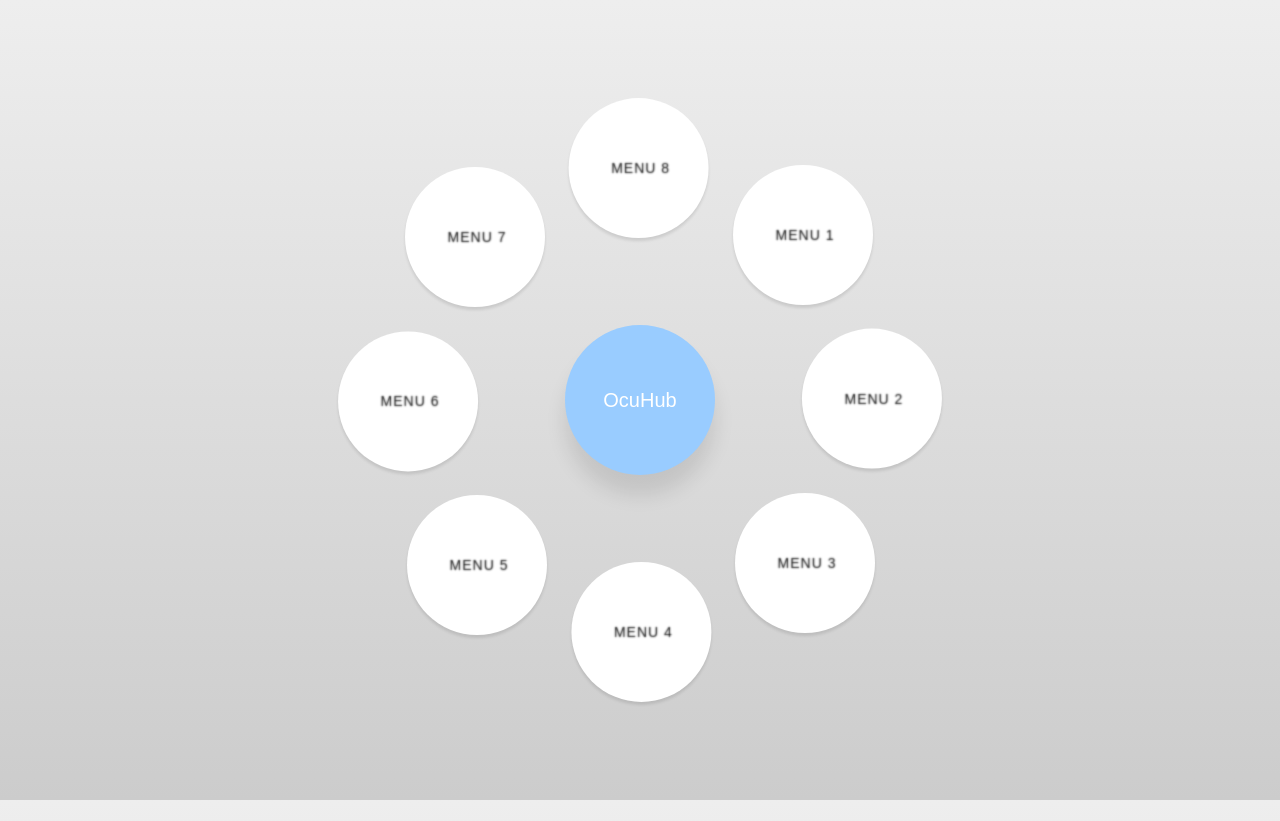
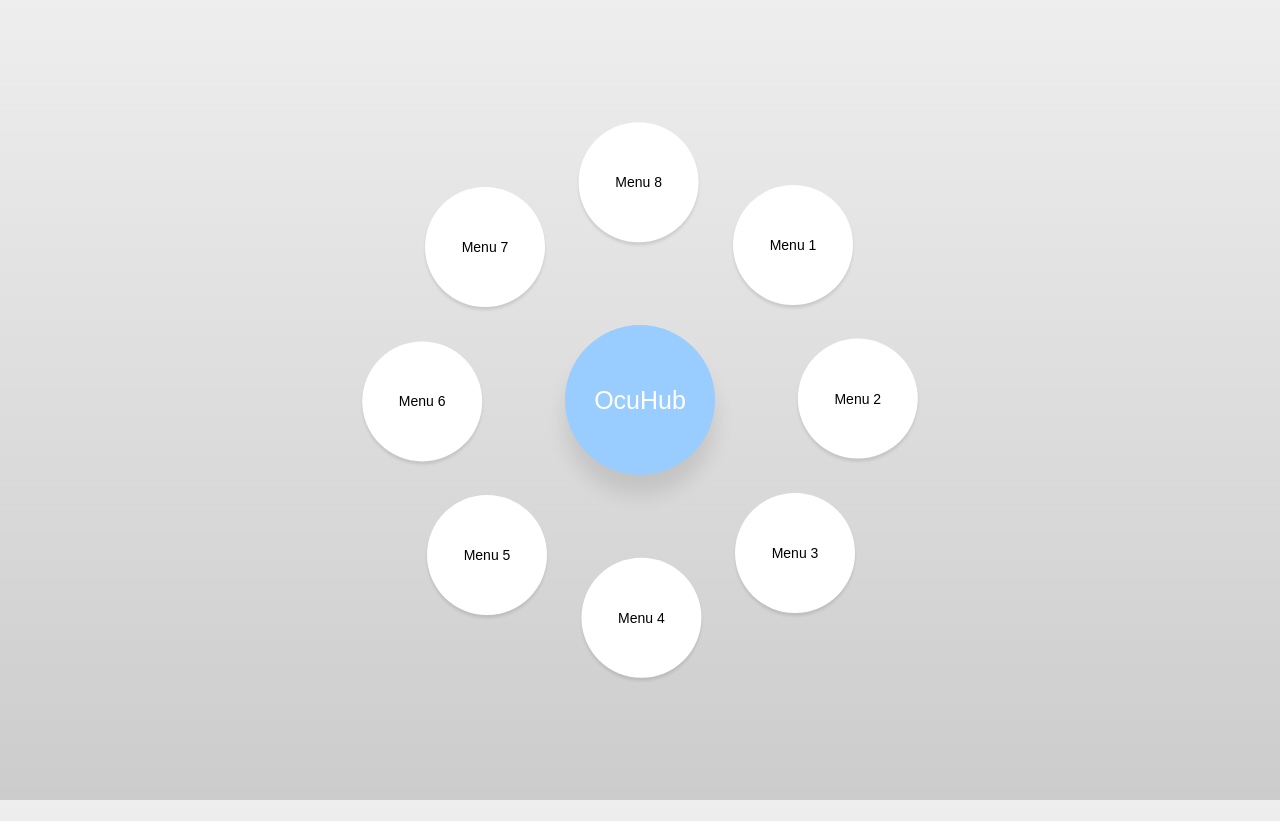
Before and after one commit to egalipchak/OcuHub, a plain HTML site: page index.html in a window 1280 px wide. In both pictures the pointer is over the button "OcuHub". Drawn offline with nearby package versions, Linux system fonts and the light colour scheme.

Commit message:
most stable version

```diff
--- a/index.html
+++ b/index.html
@@ -44,6 +44,8 @@ body {
 
 .selector button:hover {
   background: #99CCFF;
+  font-size: 25px;
+  transition: all 0.5s ease-in-out;        /* SPEED OF ROTATION */
 } /* CENTER BUTTON COLOR ON HOVER*/
 
 .selector button:focus { outline: none; }
@@ -65,33 +67,12 @@ body {
   height: 100%;
   margin: 0 50%;
   -webkit-transform: rotate(-360deg);
-  transition: all 0.2s ease-in-out;        /* SPEED OF ROTATION */
-
-  /* BLUR EFFECT */
-  display: block;
-  text-transform: uppercase;
-  text-shadow: 2px 2px 2px #080808;
-  background: rgba(0,0,0,0.7);
-  letter-spacing: 1px;
- /* -webkit-transition: all 0.2s linear;
-  -moz-transition: all 0.2s linear;
-  -o-transition: all 0.2s linear;
-  -ms-transition: all 0.2s linear; /*
-  transition: all 0.2s linear;            SPIN TRANSITION */
+  transition: all 0.8s ease-in-out;        /* SPEED OF ROTATION */
 }
 
-.selector:hover li {
-    text-shadow: 2px 2px 2px #080808;
-    color: transparent;
+.selector li input {
+  display: none;
 }
-.selector li:hover{
-    background: rgba(1,1,0,1.0);
-    text-shadow: 0px 0px 0px #080808;
-}
-
-   /* END BLUR */
-
-.selector li input { display: none; }
 
 .selector li input + label {
   position: absolute;
@@ -112,18 +93,19 @@ body {
 }
 
 .selector.open label:hover {
-  background: #f0f0f0;
-  width: 250px;               /* BUTTON SIZES */
-  height: 250px;
-  line-height: 239px;         /* MENU FONT CENTERED(hardcoded) */
+  background: #99CCFF;
+  width: 194px;               /* BUTTON SIZES */
+  height: 194px;
+  line-height: 200px;         /* MENU FONT CENTERED(hardcoded) */
   margin-left: 38px;          /* DO NOT CHANGE -- button enlargement ratio */
   margin-bottom: -57px;       /* DO NOT CHANGE -- button enlargement ratio */
+  transition: all 0.8s ease-in-out;        /* SPEED OF ROTATION */
 }
 
 .selector.open li input + label {
-  width: 140px;               /* BUTTON SIZES */
-  height: 140px;
-  line-height: 137px;         /* MENU FONT CENTERED(hardcoded) */
+  width: 120px;               /* BUTTON SIZES */
+  height: 120px;
+  line-height: 120px;         /* MENU FONT CENTERED(hardcoded) */
   margin-left: 93px;
   box-shadow: 0 3px 3px rgba(0, 0, 0, 0.1);
   font-size: 14px;
```
